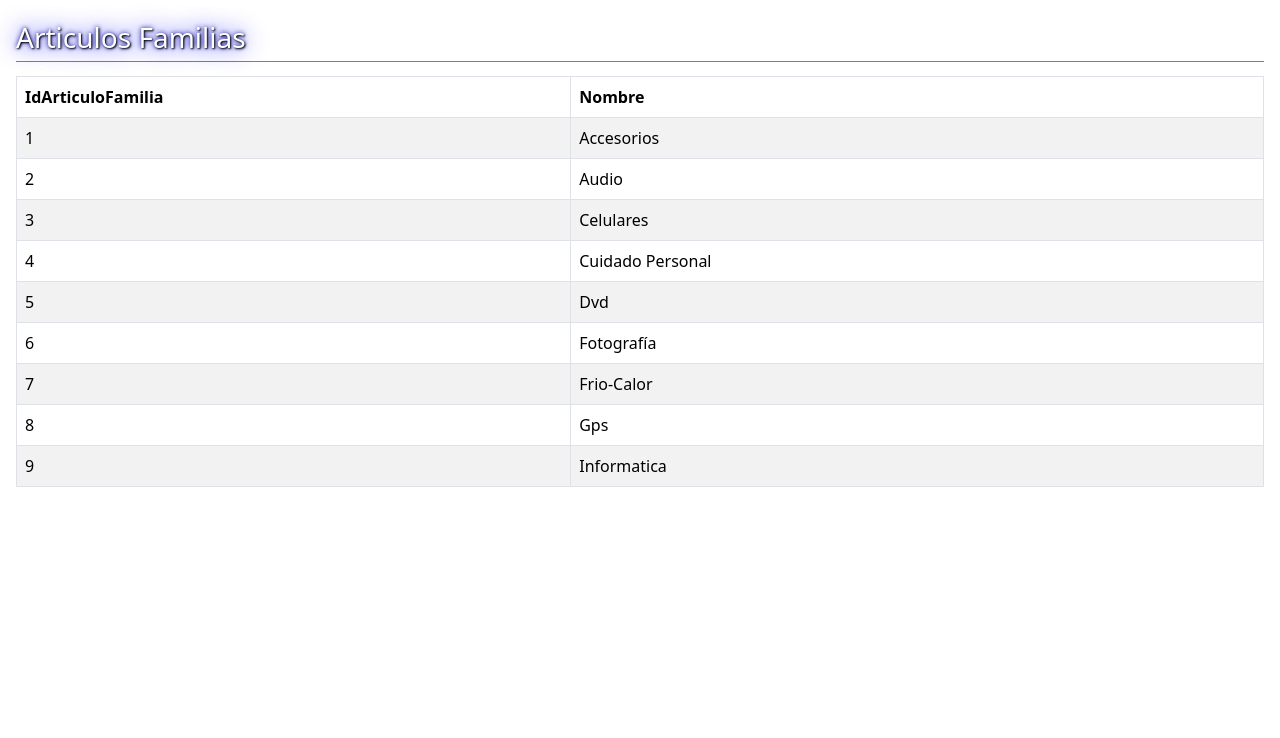
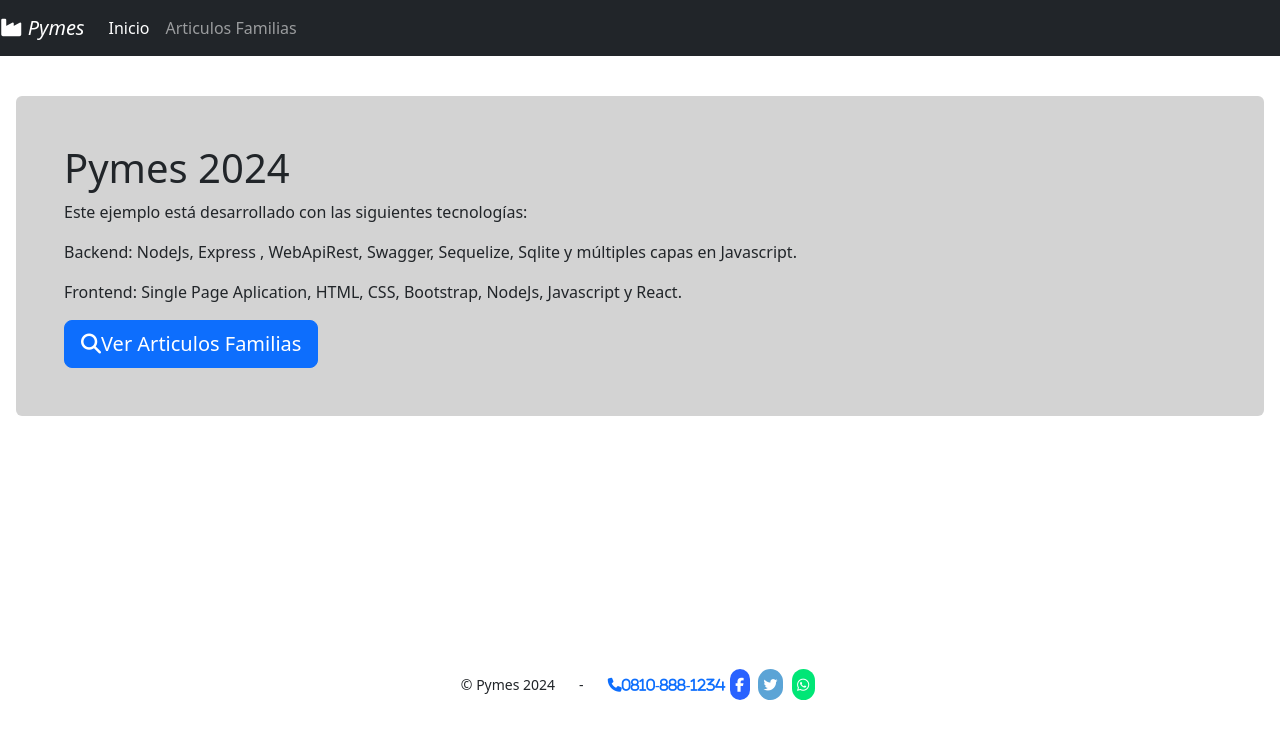
Before and after one commit to Emanuel-UTN/dds-frontend, a React (Vite) app: page /Inicio in a window 1280 px wide. Shown: the top 738 px of the page. Built offline with nearby package versions, Linux system fonts and the light colour scheme.

Commit message:
etapa 3 completa

```diff
--- a/package.json
+++ b/package.json
@@ -13,7 +13,8 @@
     "@fortawesome/fontawesome-free": "^6.5.2",
     "bootstrap": "^5.3.3",
     "react": "^18.2.0",
-    "react-dom": "^18.2.0"
+    "react-dom": "^18.2.0",
+    "react-router-dom": "^6.23.1"
   },
   "devDependencies": {
     "@types/react": "^18.2.66",
--- a/src/App.css
+++ b/src/App.css
@@ -19,3 +19,121 @@
     min-height: 75vh;
     padding: 1rem;
 }
+
+/* Pie de página */
+footer {
+    padding: 1rem;
+}
+
+.navbar-brand {
+    color: aquamarine;
+    font-size: 1.5rem;
+}
+
+/* todos los formularios */
+form {
+    background-color: rgb(241, 243, 247);
+    border-radius: 0.5rem;
+    border-style: solid;
+    border-color: lightgray;
+    border-width: thin;
+    margin: 0em 0.5rem 1rem 0.5rem;
+    padding: 0.5rem;
+    box-shadow: 0.62rem 0.62rem 0.31rem rgb(175, 173, 173);
+}
+
+/* espacio en los botones contenidos en un div con esta clase */
+.botones button {
+    margin: 0em 0.5rem 0.5rem 0em;
+}
+
+/* todos los labels menos los de radio y check */
+label:not([class^='custom-control']) {
+    background-color: #d7dfe7;
+    border-radius: 0.625em 0.2em 0rem 0.625em;
+    border-bottom: solid;
+    margin-right: -0.9em;   /* para que columna label este cerca del input */
+    padding-left: 0.5em;
+    display: block;
+    height: 90%;
+}
+
+/*<=576*/
+@media only screen and (max-width: 575px) {
+    label:not([class^='custom-control']) {
+        margin-right: 0em;
+        margin-top: 0.3rem; /* para separar grupo label/input */
+    }
+}
+
+/*>=576*/
+@media only screen and (min-width: 576px) {
+    .inputMedio {
+        width: 12em;
+    }
+    .inputChico {
+        width: 7em;
+    }
+}
+
+.pyBadge {
+    background-color: #6c757d;
+    color: white;
+    /* font-size: 1.1em; */
+    display: inline-block;
+    padding: 0.35em 0.4em;
+    font-weight: 700;
+    line-height: 1;
+    text-align: center;
+    white-space: nowrap;
+    vertical-align: baseline;
+    border-radius: 0.25rem;
+}
+
+/* mensajes de validacion */
+.validacion {
+    color: red;
+    font-size: 0.8rem;
+    font-style: italic;
+    padding-left: 1em;
+    padding-bottom: 0.5em;
+}
+
+/* mensajes de alerta al buscar y grabar */
+.mensajesAlert {
+    /* color: #495057; */
+    margin: 0rem 0.5rem 0rem 0.5rem;
+}
+
+.paginador {
+    background-color: #e9ecef;
+    padding: 0.5rem 1rem 0rem 1rem;
+    margin-top: -1rem; /* para pegarlo a la tabla */
+}
+
+/* todos los inputs a mayusculas, y no sus placeholders */
+input {
+    text-transform: uppercase;
+    /* margin-bottom: 0.2em;  */
+    /*separa renglones*/
+}
+::placeholder {
+    text-transform: none;
+}
+
+/* encabezados de tablas */
+thead {
+    /* bootstrap thead-light*/
+    color: #495057;
+    background-color: #aeb7d7; /* #e9ecef; */
+    border-color: #dee2e6;
+}
+
+/* redes al pie de pagina */
+.redes {
+    background-color: blue;
+    color: white;
+    padding: 0.4em;
+    margin: 0.3em;
+    border-radius: 1em;
+}
--- a/src/App.jsx
+++ b/src/App.jsx
@@ -1,13 +1,25 @@
 import './App.css'
+import { BrowserRouter, Route, Routes, Navigate } from 'react-router-dom'
+import { Menu } from './components/Menu'
+import { Inicio } from './components/Inicio'
 import { ArticulosFamilias } from './components/ArticulosFamilias'
+import { Footer } from './components/Footer'
 
 function App() {
 
   return (
     <>
-      <div className="divBody">
-        <ArticulosFamilias />
-      </div>
+      <BrowserRouter>
+        <Menu/>
+        <div className="divBody">
+          <Routes>
+            <Route path="/inicio" element={ <Inicio/> }/>
+            <Route path="/articulosfamilias" element={ <ArticulosFamilias/> }/>
+            <Route path='*' element={<Navigate to="/Inicio" replace/>}/>
+          </Routes>
+        </div>
+        <Footer/>
+      </BrowserRouter>
     </>
   )
 }
--- /dev/null
+++ b/src/components/Footer.jsx
@@ -0,0 +1,26 @@
+import React from "react";
+
+function Footer() {
+    return (
+        <footer className="text-center">
+            <small>
+                <span>© Pymes 2024</span>
+                <span className="m-4">-</span>
+                <a href="tel:113">
+                    <span className="fa fa-phone">0810-888-1234</span>
+                </a>
+                <a className="redes" href="https://www.facebook.com" style={{ backgroundColor: "#2962ff" }} target="_blank">
+                    <i title="Facebook" className="fab fa-facebook-f"></i>
+                </a>
+                <a className="redes" href="https://twitter.com" style={{ backgroundColor: "#5ba4d6" }} target="_blank">
+                    <i title="Twitter" className="fab fa-twitter"></i>
+                </a>
+                <a className="redes" href="https://www.whatsapp.com" style={{ backgroundColor: "#00e676" }} target="_blank">
+                    <i title="Whatsapp" className="fab fa-whatsapp"></i>
+                </a>
+            </small>
+        </footer>
+    )
+}
+
+export { Footer }
--- a/src/components/Inicio.jsx
+++ b/src/components/Inicio.jsx
@@ -1,3 +1,4 @@
+import { Link } from 'react-router-dom'
 
 function Inicio() {
 
@@ -8,10 +9,10 @@
       <p>Backend: NodeJs, Express , WebApiRest, Swagger, Sequelize, Sqlite y múltiples capas en Javascript.</p>
       <p>Frontend: Single Page Aplication, HTML, CSS, Bootstrap, NodeJs, Javascript y React.</p>
 
-      <button className="btn btn-lg btn-primary">
+      <Link to="/articulosfamilias" className="btn btn-lg btn-primary">
         <i className="fa fa-search"></i>
         Ver Articulos Familias
-      </button>
+      </Link>
     </div>
   )
 }
--- /dev/null
+++ b/src/components/Menu.jsx
@@ -0,0 +1,37 @@
+import React from "react";
+import { NavLink } from "react-router-dom";
+
+function Menu() {
+    return (
+        <nav className="navbar navbar-expand-md navbar-dark bg-dark">
+            <a className="navbar-brand">
+                <i className="fa fa-industry"></i>
+                &nbsp;<i>Pymes</i>
+            </a>
+            <button
+                className="navbar-toggler"
+                type="button"
+                data-toggle="collapse"
+                data-target="#navbarSupportedContent"
+                aria-controls="navbarSupportedContent"
+                aria-expanded="false"
+                aria-label="Toggle navigation">
+
+                <span className="navbar-toggler-icon"></span>
+            </button>
+
+            <div className="collapse navbar-collapse" id="navbarSupportedContent">
+                <ul className="navbar-nav mr-auto">
+                    <li className="nav-item">
+                        <NavLink className="nav-link" to="/inicio">Inicio</NavLink>
+                    </li>
+                    <li className="nav-item">
+                        <NavLink className="nav-link" to="/articulosfamilias">Articulos Familias</NavLink>
+                    </li>
+                </ul>
+            </div>
+        </nav>
+    )
+}
+
+export { Menu }
```
Also changed, not shown: 1 other file (tests, documents, lock files or other folders).
